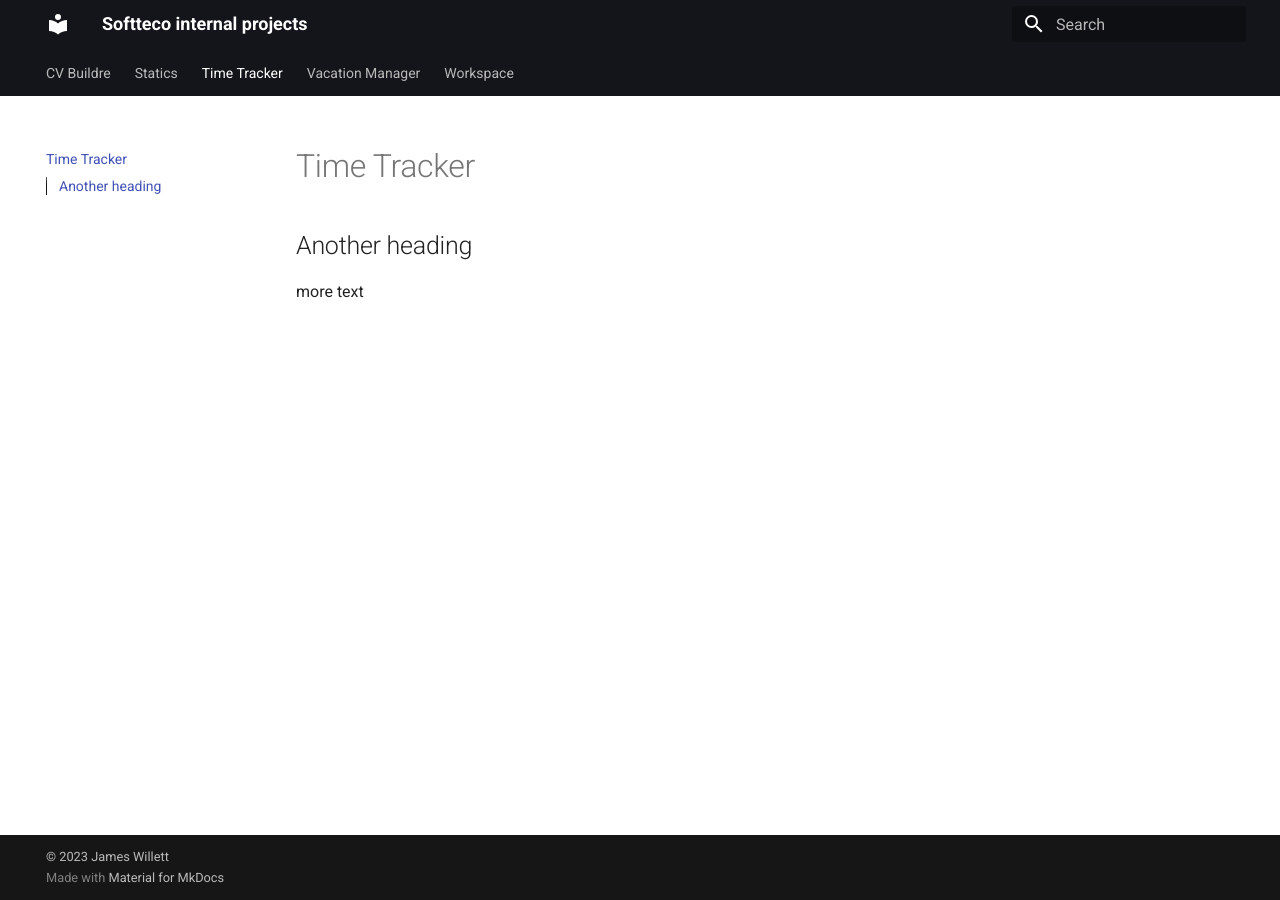
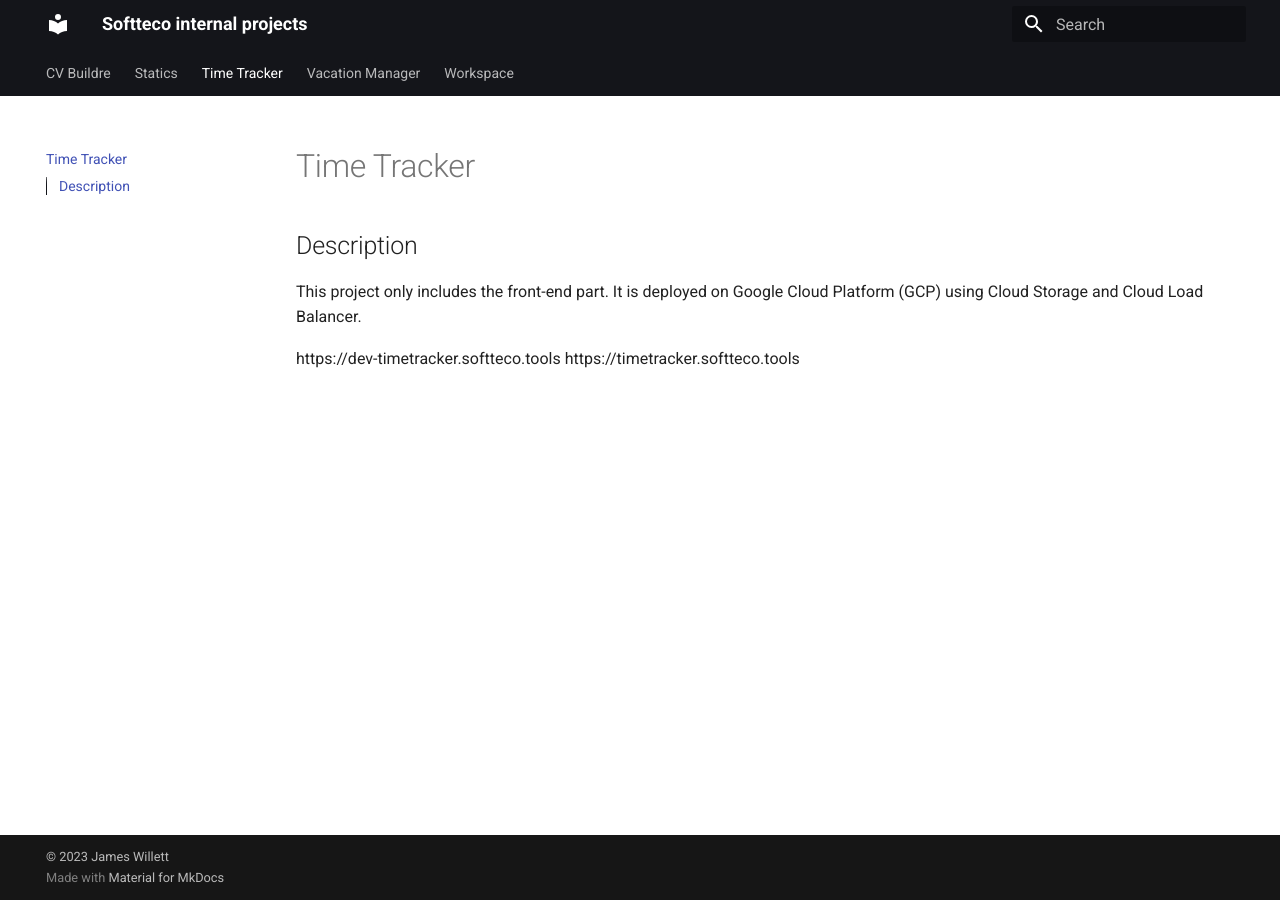
Before and after one commit to ivaniddqd/mkdocs-test, an MkDocs documentation site: the page built from docs/time_tracker.md, in a window 1280 px wide. Built offline with MkDocs 1.6.1 and Material for MkDocs 9.7.7, drawn with Linux system fonts in a browser that asks for light colours.

Commit message:
Update time_tracker.md

```diff
--- a/docs/time_tracker.md
+++ b/docs/time_tracker.md
@@ -1,5 +1,8 @@
 # Time Tracker
 
-## Another heading
+## Description
 
-more text
+This project only includes the front-end part. It is deployed on Google Cloud Platform (GCP) using Cloud Storage and Cloud Load Balancer.
+
+https://dev-timetracker.softteco.tools
+https://timetracker.softteco.tools
```
